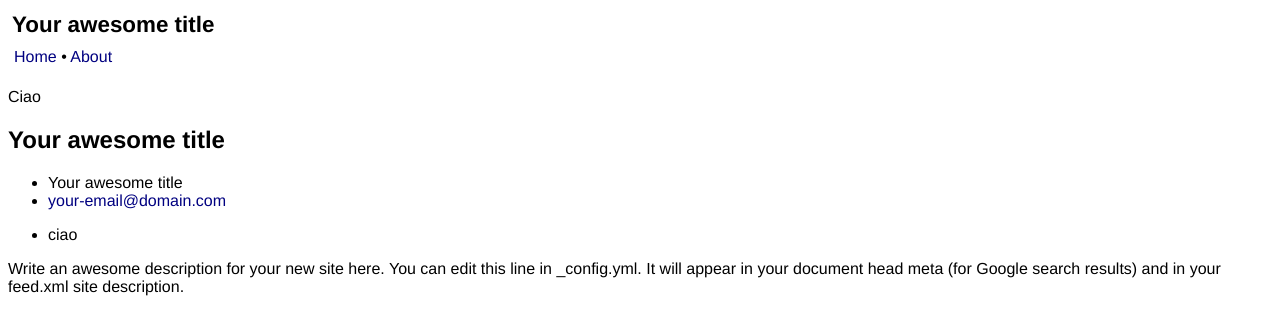
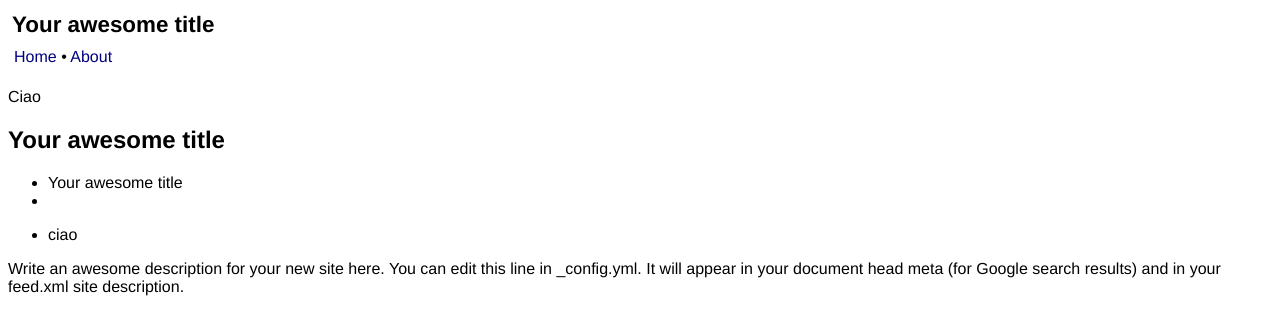
Before and after one commit to ulaulaman/firstheme, a Jekyll site: the page built from index.html, in a window 1280 px wide. Shown: the top 335 px of the page. Built offline with Jekyll 4.4.1, drawn with Linux system fonts in a browser that asks for light colours; some of the changed lines change nothing that is shown.

Commit message:
Update _config.yml

```diff
--- a/_config.yml
+++ b/_config.yml
@@ -1,18 +1,11 @@
-# Welcome to Jekyll!
-#
-# This config file is meant for settings that affect your whole blog, values
-# which you are expected to set up once and rarely need to edit after that.
-# For technical reasons, this file is *NOT* reloaded automatically when you use
-# 'jekyll serve'. If you change this file, please restart the server process.
-
 # Site settings
 title: Your awesome title
-email: your-email@domain.com
+
 description: > # this means to ignore newlines until "baseurl:"
   Write an awesome description for your new site here. You can edit this
   line in _config.yml. It will appear in your document head meta (for
   Google search results) and in your feed.xml site description.
-baseurl: "" # the subpath of your site, e.g. /blog
+
 twitter_username: ulaulaman
 github_username:  ulaulaman
 
```
